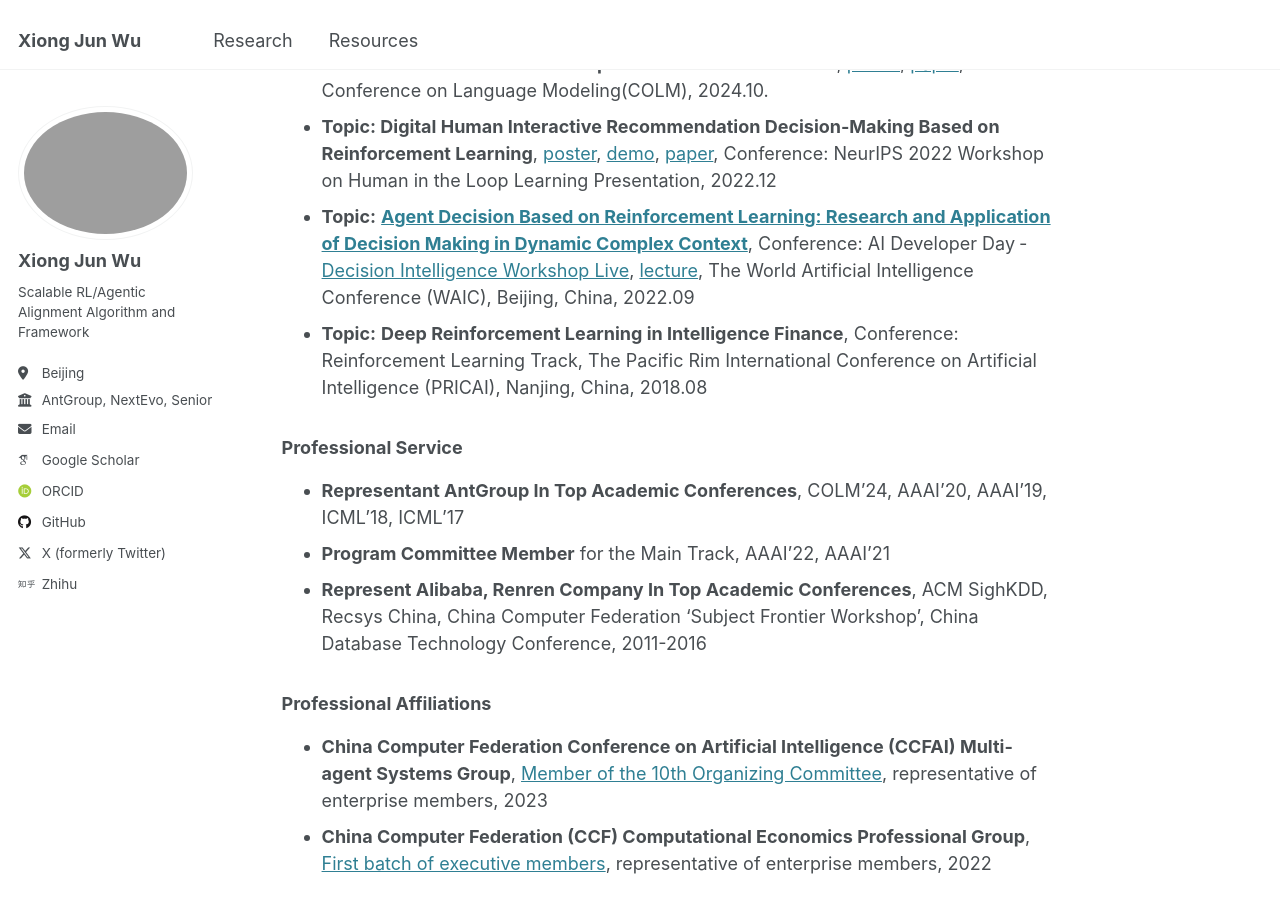
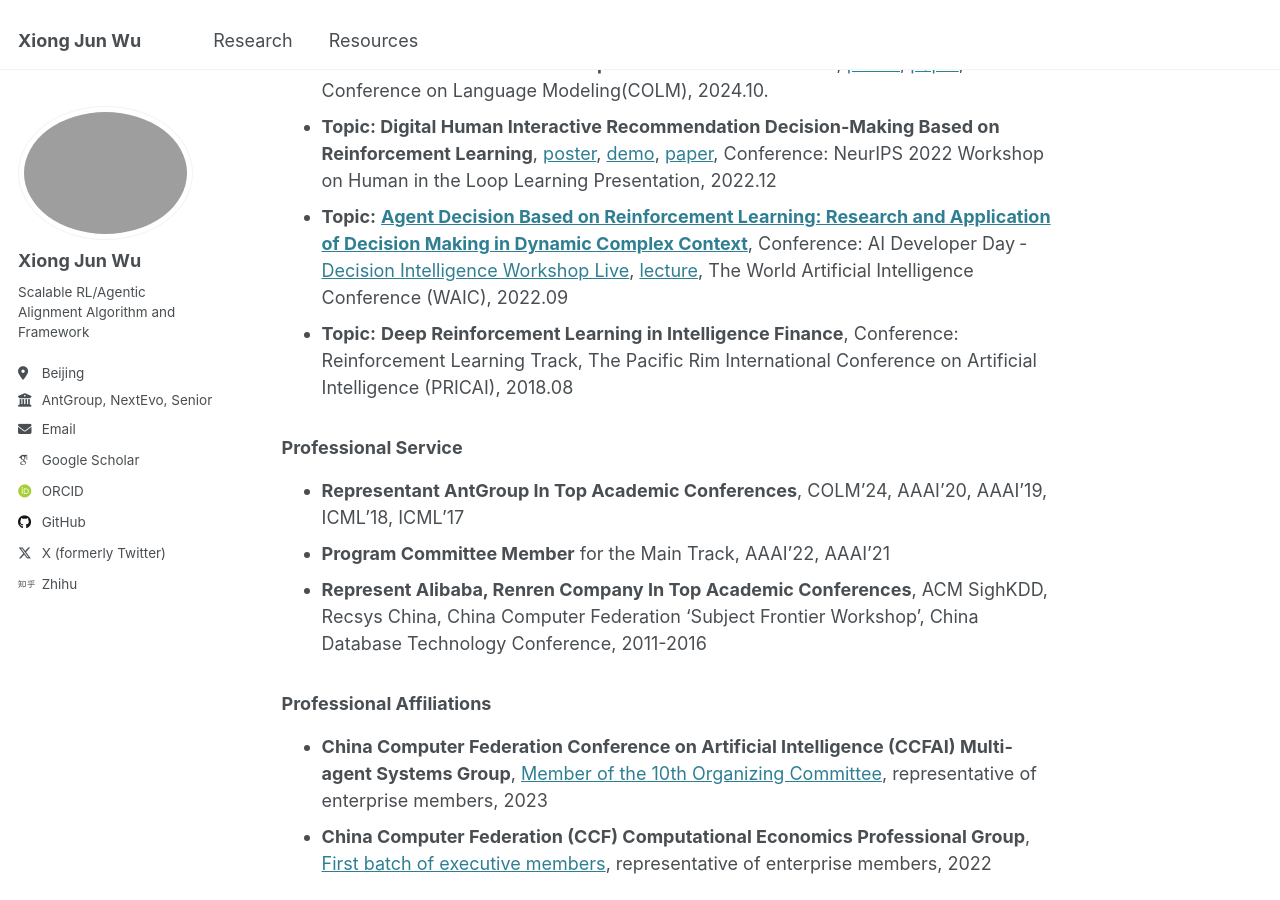
Before and after one commit to junwuxgi/junwuxgi.github.io, a Jekyll site: the page built from _pages/about.md, in a window 1280 px wide and 900 px high, scrolled down 537 px. Built offline with Jekyll 4.4.1, drawn with Linux system fonts in a browser that asks for light colours; some web fonts are replaced.

```diff
--- a/_pages/about.md
+++ b/_pages/about.md
@@ -19,8 +19,8 @@ redirect_from:
 
 * **Hummer: Towards Limited Competitive Preference Dataset**, [poster](files/poster_hummer_2024_10.jpeg), [paper](https://openreview.net/pdf?id=aKwQPRjdGa), Conference on Language Modeling(COLM), 2024.10.
 * **Topic: Digital Human Interactive Recommendation Decision‑Making Based on Reinforcement Learning**, [poster](files/poster_dighum_rec_rl_poster_neuripshill_2022_12.pdf), [demo](https://neurips.cc/virtual/2022/64429), [paper](https://arxiv.org/abs/2210.10638), Conference: NeurIPS 2022 Workshop on Human in the Loop Learning Presentation, 2022.12
-* **Topic:** **[Agent Decision Based on Reinforcement Learning: Research and Application of Decision Making in Dynamic Complex Context](https://www.bilibili.com/video/BV1Fe411M732/)**, Conference: AI Developer Day ‑ [Decision Intelligence Workshop Live](http://rlchina.org/topic/548), [lecture](files/lecture_熊君武_AntGroup_WAIC_2022_09.pdf), The World Artificial Intelligence Conference (WAIC), Beijing, China, 2022.09
-* **Topic:** **Deep Reinforcement Learning in Intelligence Finance**, Conference: Reinforcement Learning Track, The Pacific Rim International Conference on Artificial Intelligence (PRICAI), Nanjing, China, 2018.08
+* **Topic:** **[Agent Decision Based on Reinforcement Learning: Research and Application of Decision Making in Dynamic Complex Context](https://www.bilibili.com/video/BV1Fe411M732/)**, Conference: AI Developer Day ‑ [Decision Intelligence Workshop Live](http://rlchina.org/topic/548), [lecture](files/lecture_熊君武_AntGroup_WAIC_2022_09.pdf), The World Artificial Intelligence Conference (WAIC), 2022.09
+* **Topic:** **Deep Reinforcement Learning in Intelligence Finance**, Conference: Reinforcement Learning Track, The Pacific Rim International Conference on Artificial Intelligence (PRICAI), 2018.08
 
 ### **Professional** Service
 
```
Also changed, not shown: 1 other file.
